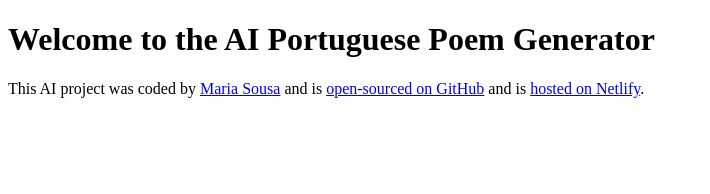
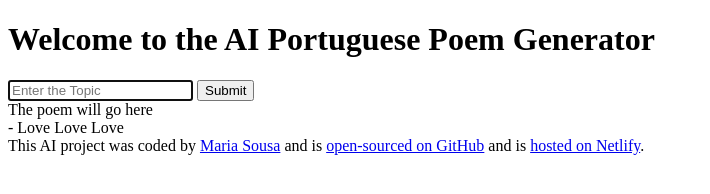
Before and after one commit to Maria-Sousa-GH/Poem-Project, a plain HTML site: page index.html in a window 1280 px wide. Shown: the whole page, without its empty margins (0-710 px from the left). Drawn offline with Linux system fonts and the light colour scheme.

Commit message:
added html structure

```diff
--- a/index.html
+++ b/index.html
@@ -6,7 +6,26 @@
     <title>Poem Project</title>
   </head>
   <body>
-    <h1>Welcome to the AI Portuguese Poem Generator</h1>
+    <header>
+      <h1>Welcome to the AI Portuguese Poem Generator</h1>
+    </header>
+    <main>
+      <form action="">
+        <input
+          type="text"
+          placeholder="Enter the Topic"
+          autofocus
+          required
+          autocomplete="off"
+        />
+        <input type="submit" />
+      </form>
+      <div>
+        The poem will go here
+        <br />
+        - Love Love Love
+      </div>
+    </main>
 
     <footer>
       This AI project was coded by
```
